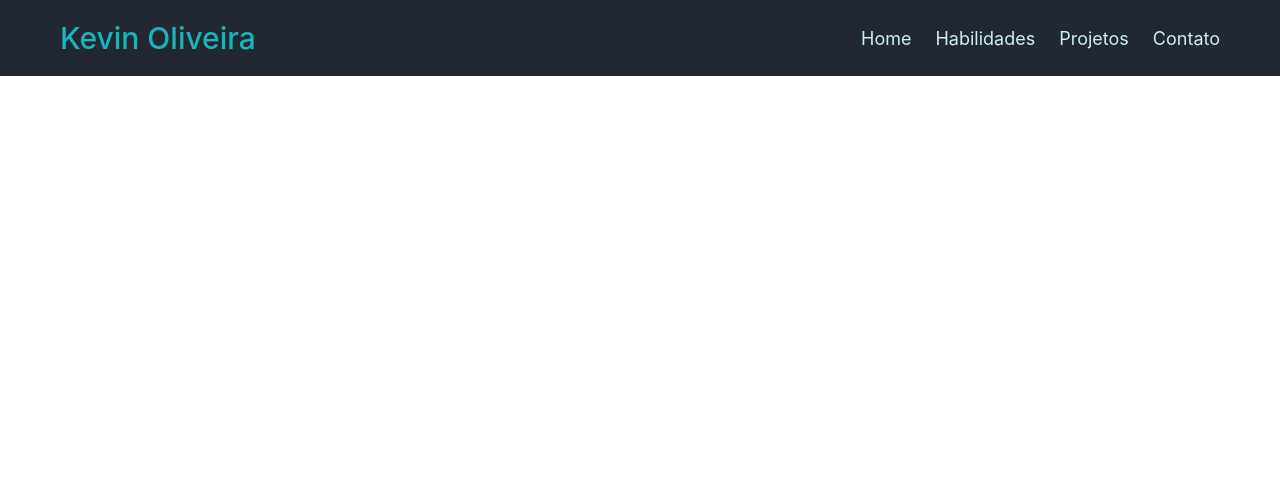
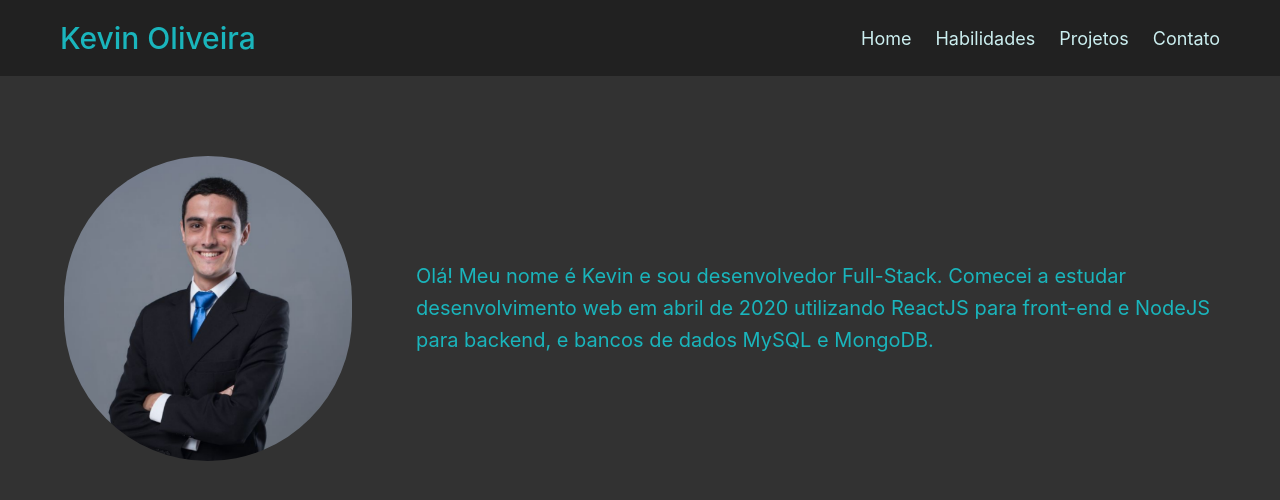
Before and after one commit to Kevin-Ol/portfolio, a React (Vite) app: page / in a window 1280 px wide. Shown: the top 500 px of the page. Built offline with nearby package versions, Linux system fonts and the light colour scheme.

Commit message:
Finaliza profile

```diff
--- a/index.html
+++ b/index.html
@@ -4,7 +4,7 @@
     <meta charset="UTF-8" />
     <link rel="icon" type="image/svg+xml" href="/src/favicon.svg" />
     <meta name="viewport" content="width=device-width, initial-scale=1.0" />
-    <title>Vite App</title>
+    <title>Kevin Oliveira | Desenvolvedor Full-Stack</title>
   </head>
   <body>
     <div id="root"></div>
--- a/src/App.jsx
+++ b/src/App.jsx
@@ -1,12 +1,14 @@
+import React from 'react'
 import './styles/general.css'
 import './styles/components.css'
 import Navigation from './components/Navigation'
-
+import Profile from './components/Profile'
 
 function App() {
   return (
     <>
       <Navigation />
+      <Profile />
     </>
   )
 }
--- /dev/null
+++ b/src/components/Profile.jsx
@@ -0,0 +1,16 @@
+import React from 'react'
+import profileImage from '../images/perfil.png'
+
+function Profile() {
+  return (
+    <section id="#" class="section-profile">
+      <img src={profileImage}></img>
+      <div>
+        <p>Olá! Meu nome é Kevin e sou desenvolvedor Full-Stack. Comecei a estudar desenvolvimento web em abril de 2020 utilizando ReactJS para front-end e NodeJS para backend, e bancos de dados MySQL e MongoDB.
+        </p>
+      </div>
+    </section>
+  )
+}
+
+export default Profile
--- a/src/styles/components.css
+++ b/src/styles/components.css
@@ -3,7 +3,7 @@
   justify-content: space-between;
   align-items: center;
   padding: 2rem 6rem;
-  background-color: #222831;
+  background-color: #212121;
 }
 
 .main-nav p {
@@ -30,3 +30,20 @@
 .main-nav-link:active {
   color: #008a91;
 }
+
+.section-profile {
+  padding: 8rem 6.4rem;
+  display: flex;
+  gap: 6.4rem;
+  align-items: center;
+}
+
+.section-profile img {
+  width: 25%;
+  border-radius: 1000px;
+}
+
+.section-profile p {
+  font-size: 2rem;
+  line-height: 1.6;
+}
--- a/src/styles/general.css
+++ b/src/styles/general.css
@@ -10,4 +10,10 @@ html {
 
 body {
   color: #1ab5bc;
+  background-color: #323232;
 }
+
+section {
+  max-width: 130rem;
+  margin: 0 auto;
+}
```
Also changed, not shown: src/images/perfil.png (added).
